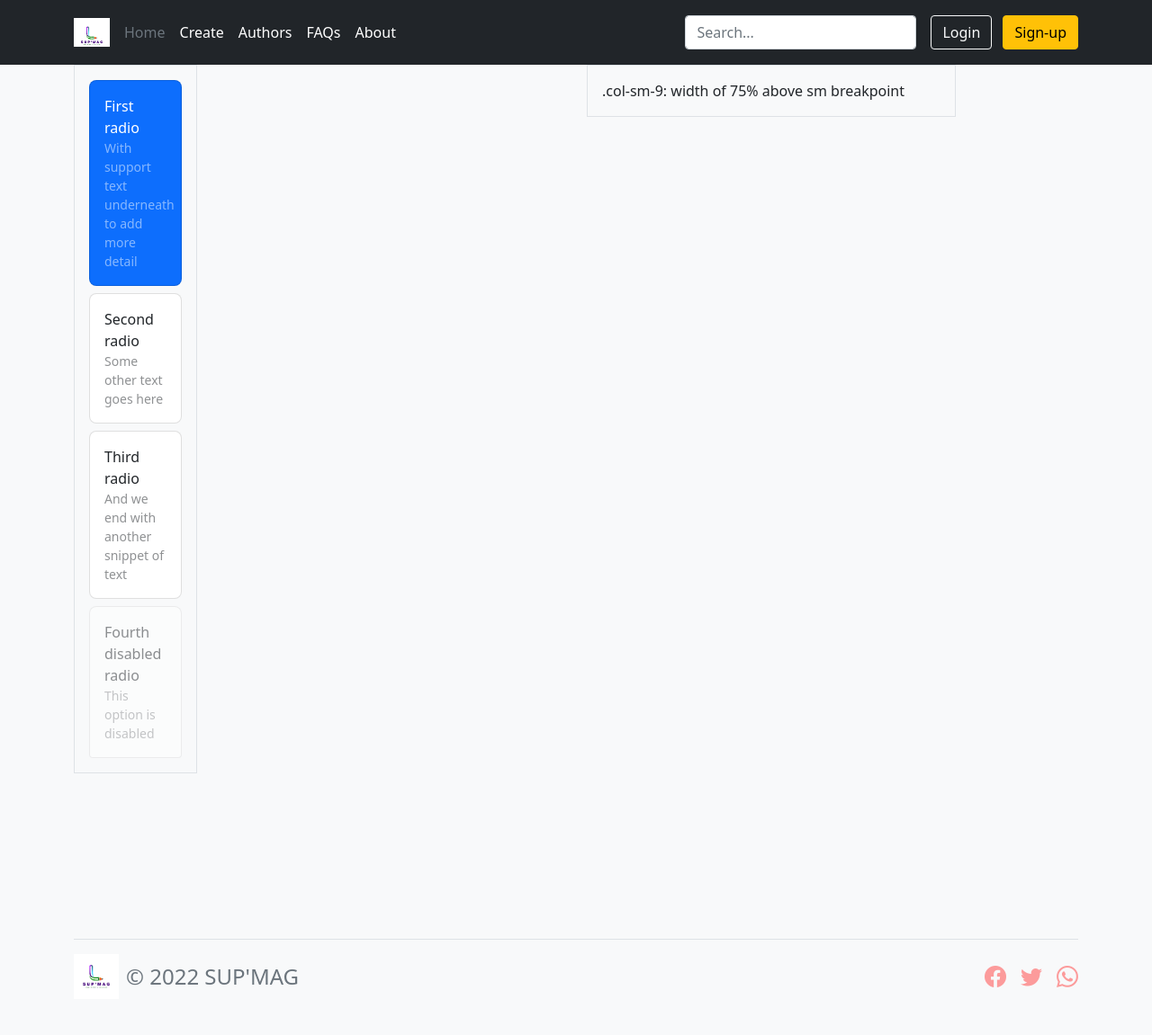
After one commit to Habib-eng/Crud_Project, a PHP site: page /blog.php in a window 1280 px wide. The commit adds this page. Shown: the whole page at 90% size. Run offline with PHP 8.4, Linux system fonts and the light colour scheme; some libraries are stand-ins or nearby versions.

Commit message:
third_commit

```diff
--- /dev/null
+++ b/Habib/blog.php
@@ -0,0 +1,44 @@
+<?php
+require 'header.php';
+?>
+<div class="container list">
+    <div class="row">
+        <div class="col">
+        <div class="col-3 bg-light p-3 border">
+            <div class="list-group list-group-checkable">
+              <input class="list-group-item-check" type="radio" name="listGroupCheckableRadios" id="listGroupCheckableRadios1" value="" checked>
+              <label class="list-group-item py-3" for="listGroupCheckableRadios1">
+                First radio
+                <span class="d-block small opacity-50">With support text underneath to add more detail</span>
+              </label>
+
+              <input class="list-group-item-check" type="radio" name="listGroupCheckableRadios" id="listGroupCheckableRadios2" value="">
+              <label class="list-group-item py-3" for="listGroupCheckableRadios2">
+                Second radio
+                <span class="d-block small opacity-50">Some other text goes here</span>
+              </label>
+
+              <input class="list-group-item-check" type="radio" name="listGroupCheckableRadios" id="listGroupCheckableRadios3" value="">
+              <label class="list-group-item py-3" for="listGroupCheckableRadios3">
+                Third radio
+                <span class="d-block small opacity-50">And we end with another snippet of text</span>
+              </label>
+
+              <input class="list-group-item-check" type="radio" name="listGroupCheckableRadios" id="listGroupCheckableRadios4" value="" disabled>
+              <label class="list-group-item py-3" for="listGroupCheckableRadios4">
+                Fourth disabled radio
+                <span class="d-block small opacity-50">This option is disabled</span>
+              </label>
+            </div>
+        </div>
+        </div>
+        <div class="col">
+        <div class="col-sm-9 bg-light p-3 border">
+        .col-sm-9: width of 75% above sm breakpoint
+        </div>
+        </div>
+    </div>
+
+    </div>
+</div>
+<?php require 'footer.php' ?>
--- a/Habib/header.php
+++ b/Habib/header.php
@@ -9,6 +9,7 @@
     <title>Articles</title>
     <!-- CSS only -->
     <link rel="stylesheet" href="style.css">
+    <link rel="canonical" href="https://getbootstrap.com/docs/5.1/examples/list-groups/">
     <link rel="stylesheet" href="https://cdn.jsdelivr.net/npm/bootstrap-icons@1.7.2/font/bootstrap-icons.css">
     <link href="https://cdn.jsdelivr.net/npm/bootstrap@5.1.3/dist/css/bootstrap.min.css" rel="stylesheet" integrity="sha384-1BmE4kWBq78iYhFldvKuhfTAU6auU8tT94WrHftjDbrCEXSU1oBoqyl2QvZ6jIW3" crossorigin="anonymous">
     <!-- JavaScript Bundle with Popper -->
--- a/Habib/style.css
+++ b/Habib/style.css
@@ -63,3 +63,40 @@ footer .d-flex{
 .space40{
     height: 40px !important;
 }
+.b-example-divider {
+  height: 3rem;
+  background-color: rgba(0, 0, 0, .1);
+  border: solid rgba(0, 0, 0, .15);
+  border-width: 1px 0;
+  box-shadow: inset 0 .5em 1.5em rgba(0, 0, 0, .1), inset 0 .125em .5em rgba(0, 0, 0, .15);
+}
+.list-group-checkable {
+  display: grid;
+  gap: .5rem;
+  border: 0;
+}
+.list-group-checkable .list-group-item {
+  cursor: pointer;
+  border-radius: .5rem;
+}
+.list-group-item-check {
+  position: absolute;
+  clip: rect(0, 0, 0, 0);
+  pointer-events: none;
+}
+.list-group-item-check:hover + .list-group-item {
+  background-color: var(--bs-light);
+}
+.list-group-item-check:checked + .list-group-item {
+  color: #fff;
+  background-color: var(--bs-blue);
+}
+.list-group-item-check[disabled] + .list-group-item,
+.list-group-item-check:disabled + .list-group-item {
+  pointer-events: none;
+  filter: none;
+  opacity: .5;
+}
+.list{
+    margin: 0px;
+}
```
Also changed, not shown: Habib/sign_up.php (+4 -4 lines).
